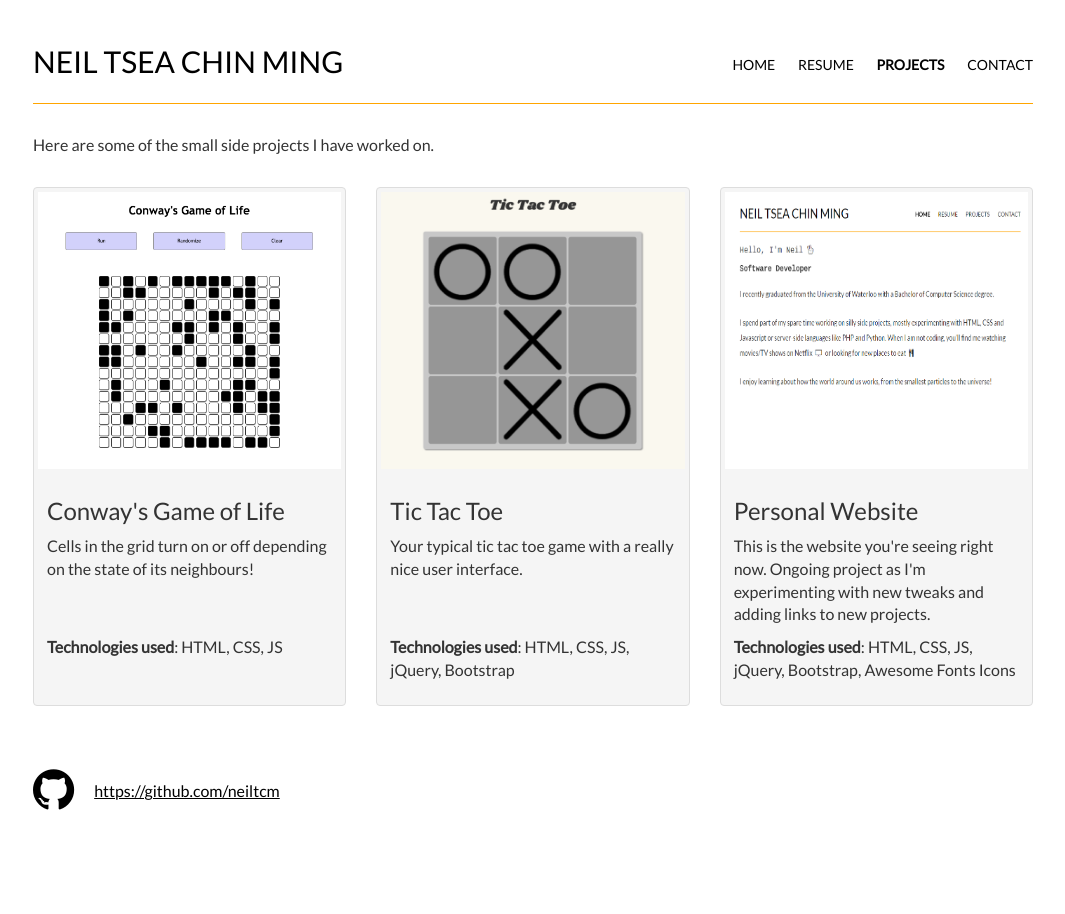
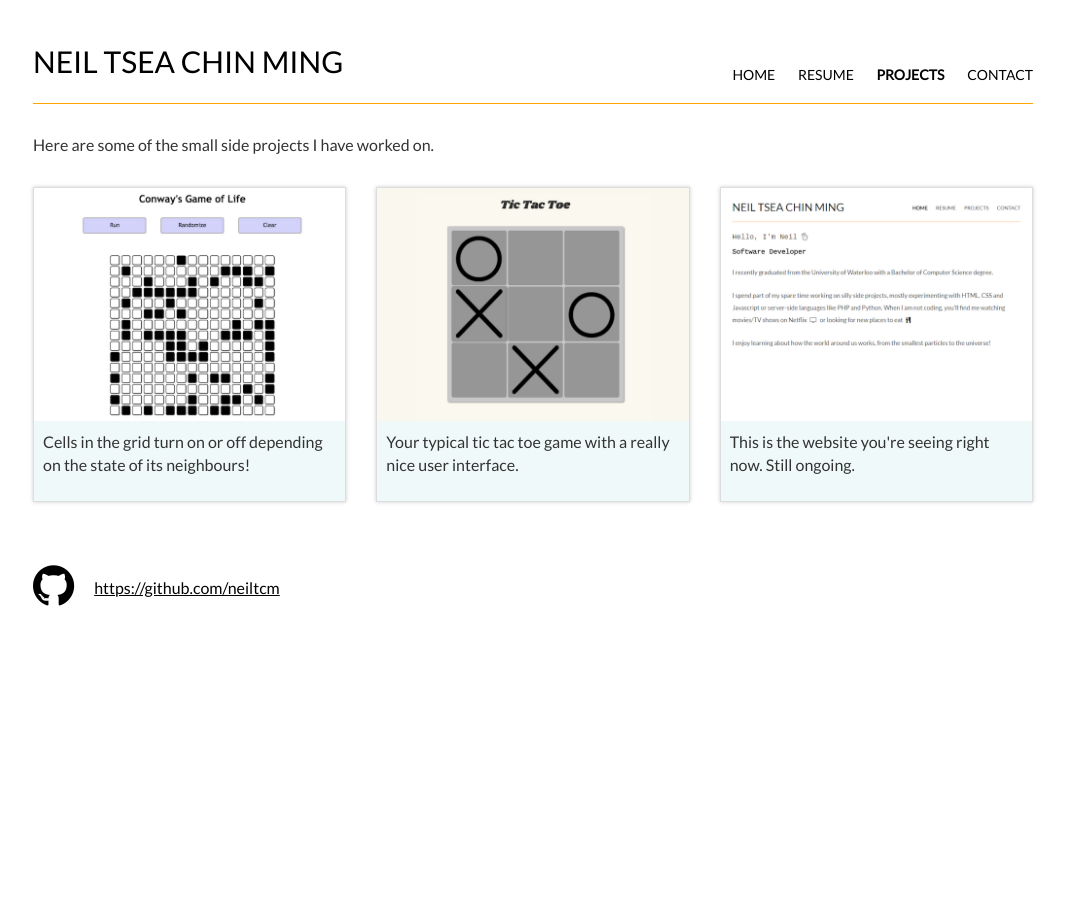
Before and after one commit to neiltcm/neiltcm.github.io, a Jekyll site: the page built from projects.html, in a window 1280 px wide. Shown: the whole page, without its empty margins (107-1172 px from the left). Built offline with Jekyll 4.4.1, drawn with Linux system fonts in a browser that asks for light colours; nearby versions of some CDN libraries.

Commit message:
modified projects page

```diff
--- a/_includes/footer.html
+++ b/_includes/footer.html
@@ -1,2 +1 @@
 <div id="footer"></div>
-<script src="/js/site.js"></script>
--- a/_includes/nav.html
+++ b/_includes/nav.html
@@ -8,7 +8,7 @@
 		</div>
 		<div id="nav">
 			<ul>
-				<li {% if page.url == '/index.html' %} class="current" {% endif %}><a href="/">HOME</a></li>
+				<li><a href="/">HOME</a></li>
 				<li {% if page.url == '/resume/' %} class="current" {% endif %}><a href="/resume/">RESUME</a></li>
 				<li {% if page.url == '/projects/' %} class="current" {% endif %}><a href="/projects/">PROJECTS</a></li>
 				<li {% if page.url == '/contact/' %} class="current" {% endif %}><a href="/contact/">CONTACT</a></li>
--- a/css/style.css
+++ b/css/style.css
@@ -16,6 +16,10 @@ li {
 
 nav {
 	clear: both;
+}
+
+ul {
+	margin: 0;
 }
 
 /* GENERAL */
@@ -167,7 +171,28 @@ nav {
 }
 
 #projects .thumbnail {
-	background: rgb(245, 245, 245);
+	border-radius: 0;
+	background-color: #EFF9F9;
+	box-shadow: 0px 0px 4px 0px rgba(0, 0, 0, 0.2);
+	-moz-box-shadow: 0px 0px 4px 0px rgba(0, 0, 0, 0.2);
+	-webkit-box-shadow: 0px 0px 4px 0px rgba(0, 0, 0, 0.2);
+	padding: 0;
+}
+
+#projects .caption {
+	padding-top: 10px;
+	height: 80px;
+}
+
+#projects .technologies-used ul {
+	font-size: 0;
+	background: rgba(18, 155, 244, 0.7);
+}
+
+#projects .technologies-used ul li {
+	font-size: 16px;
+	display: inline-block;
+	padding: 0px 10px;
 }
 
 /*****************/
--- a/js/site.js
+++ /dev/null
@@ -1,18 +0,0 @@
-(function($) {
-    $.fn.uniformHeight = function() {
-        var maxHeight   = 0,
-            max         = Math.max;
-
-        return this.each(function() {
-            maxHeight = max(maxHeight, $(this).height());
-        }).height(maxHeight);
-    }
-})(jQuery);
-
-
-/* Make project thumbnails and images inside them the same height */
-$(window).on("load", function() {
-	$('#projects').find('img').uniformHeight();
-	$('#projects').find('.project-desc').uniformHeight();
-	$('#projects').find('.thumbnail').uniformHeight();
-});
--- a/projects.html
+++ b/projects.html
@@ -10,21 +10,28 @@ permalink: /projects/
 			<div class="row">
 				<div class="col-sm-6 col-md-4">
 					<div class="thumbnail">
+						<div class="proj-img">
 						<a href="https://neiltcm.github.io/Conway-Game-of-Life" target="_blank"><img src="/images/projects/conway.png" alt="Conway's Game of Life"></a>
+						</div>
+						<!--<div class="technologies-used">
+							<ul>
+								<li>HTML</li>
+								<li>Javascript</li>
+								<li>CSS</li>
+							</ul>
+						</div>-->
 						<div class="caption">
-							<h3>Conway's Game of Life</h3>
 							<p class="project-desc">Cells in the grid turn on or off depending on the state of its neighbours!</p>
-							<p><b>Technologies used</b>: HTML, CSS, JS</p>
 						</div>
 					</div>
 				</div>
 				<div class="col-sm-6 col-md-4">
 					<div class="thumbnail">
-						<a href="https://neiltcm.github.io/tictactoe" target="_blank"><img src="/images/projects/tictactoe.png" alt="Tic Tac Toe"></a>
+						<div class="proj-img">
+							<a href="https://neiltcm.github.io/tictactoe" target="_blank"><img src="/images/projects/tictactoe.png" alt="Tic Tac Toe"></a>
+						</div>
 						<div class="caption">
-							<h3>Tic Tac Toe</h3>
 							<p class="project-desc">Your typical tic tac toe game with a really nice user interface.</p>
-							<p><b>Technologies used</b>: HTML, CSS, JS, jQuery, Bootstrap</p>
 						</div>
 					</div>
 				</div>
@@ -32,9 +39,7 @@ permalink: /projects/
 					<div class="thumbnail">
 						<img src="/images/projects/website.png" alt="Personal Website">
 						<div class="caption">
-							<h3>Personal Website</h3>
-							<p class="project-desc">This is the website you're seeing right now.  Ongoing project as I'm experimenting with new tweaks and adding links to new projects.</p>
-							<p><b>Technologies used</b>: HTML, CSS, JS, jQuery, Bootstrap, Awesome Fonts Icons</p>
+							<p class="project-desc">This is the website you're seeing right now. Still ongoing.</p>
 						</div>
 					</div>
 				</div>
```
Also changed, not shown: images/projects/conway.png, images/projects/tictactoe.png, images/projects/website.png, 1 other file.
